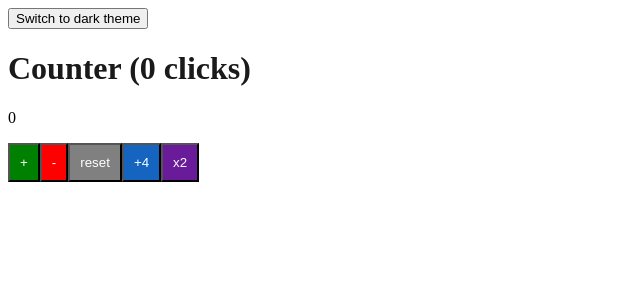
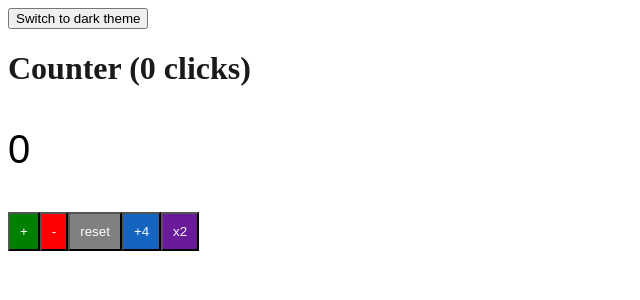
Before and after one commit to kirill-galkin404/Small-test-repo, a React (Vite) app: page / in a window 1280 px wide. Shown: the top 300 px of the page, without its empty margins (0-640 px from the left). Built offline with nearby package versions, Linux system fonts and the light colour scheme.

Commit message:
Address review findings: fix theme-toggle label mismatch, restore counter value typography, remove dangling RULES.md reference

```diff
--- a/src/App.jsx
+++ b/src/App.jsx
@@ -2,8 +2,15 @@ import { useEffect, useState } from 'react'
 import Counter from './Counter.jsx'
 import ThemeToggle from './ThemeToggle.jsx'
 
+function prefersDark() {
+  return typeof window !== 'undefined' &&
+    window.matchMedia &&
+    window.matchMedia('(prefers-color-scheme: dark)').matches
+}
+
 export default function App() {
   const [theme, setTheme] = useState(null)
+  const effectiveTheme = theme ?? (prefersDark() ? 'dark' : 'light')
 
   useEffect(() => {
     if (theme) {
@@ -15,7 +22,7 @@ export default function App() {
 
   return (
     <>
-      <ThemeToggle theme={theme} onToggle={() => setTheme((t) => (t === 'dark' ? 'light' : 'dark'))} />
+      <ThemeToggle theme={effectiveTheme} onToggle={() => setTheme(effectiveTheme === 'dark' ? 'light' : 'dark')} />
       <Counter />
     </>
   )
--- a/src/theme.css
+++ b/src/theme.css
@@ -88,6 +88,11 @@ button[data-action="DOUBLE"] {
   color: var(--btn-text);
 }
 
+#d {
+  font-size: 40px;
+  font-family: arial;
+}
+
 .value-high {
   color: var(--value-high);
 }
```
Also changed, not shown: 1 other file (tests, documents, lock files or other folders).
